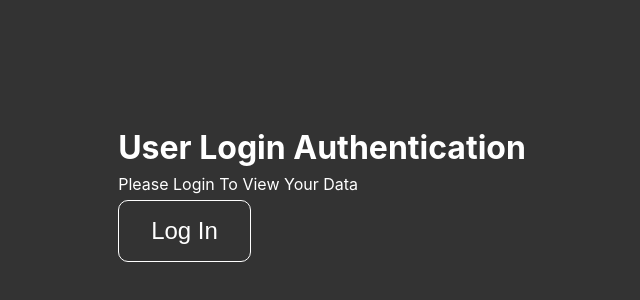
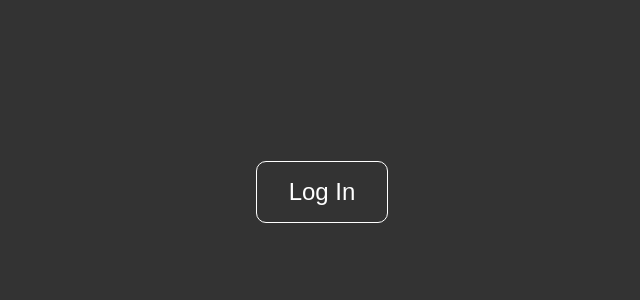
Before and after one commit to homoki-denis/-Authentication-App, a React (Create React App) app: page / in a window 1280 px wide. Shown: the part 208-508 px from the top of the page, without its empty margins (318-958 px from the left). Built offline with nearby package versions, Linux system fonts and the light colour scheme.

Commit message:
added changes

```diff
--- a/src/App.js
+++ b/src/App.js
@@ -2,12 +2,18 @@ import "./App.scss";
 import LoginButton from "./components/LoginButton";
 import LogoutButton from "./components/LogoutButton";
 import UserProfile from "./components/UserProfile";
+import { useAuth0 } from "@auth0/auth0-react";
 
 function App() {
+  const { isAuthenticated } = useAuth0();
   return (
     <div className="App">
-      <h1>User Login Authentication</h1>
-      <p>Please Login To View Your Data</p>
+      {isAuthenticated && (
+        <div>
+          <h1>User Login Authentication</h1>
+          <p>Please Login To View Your Data</p>
+        </div>
+      )}
       <LoginButton />
       <UserProfile />
       <LogoutButton />
```
